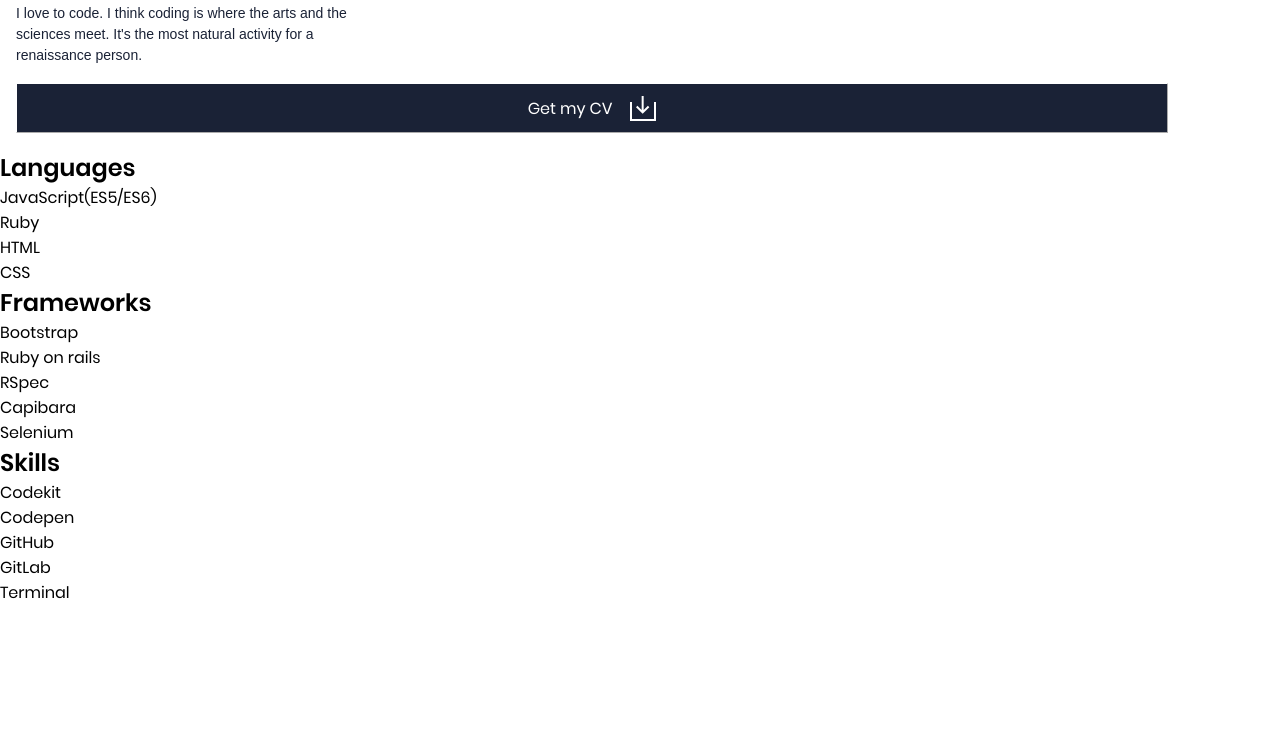
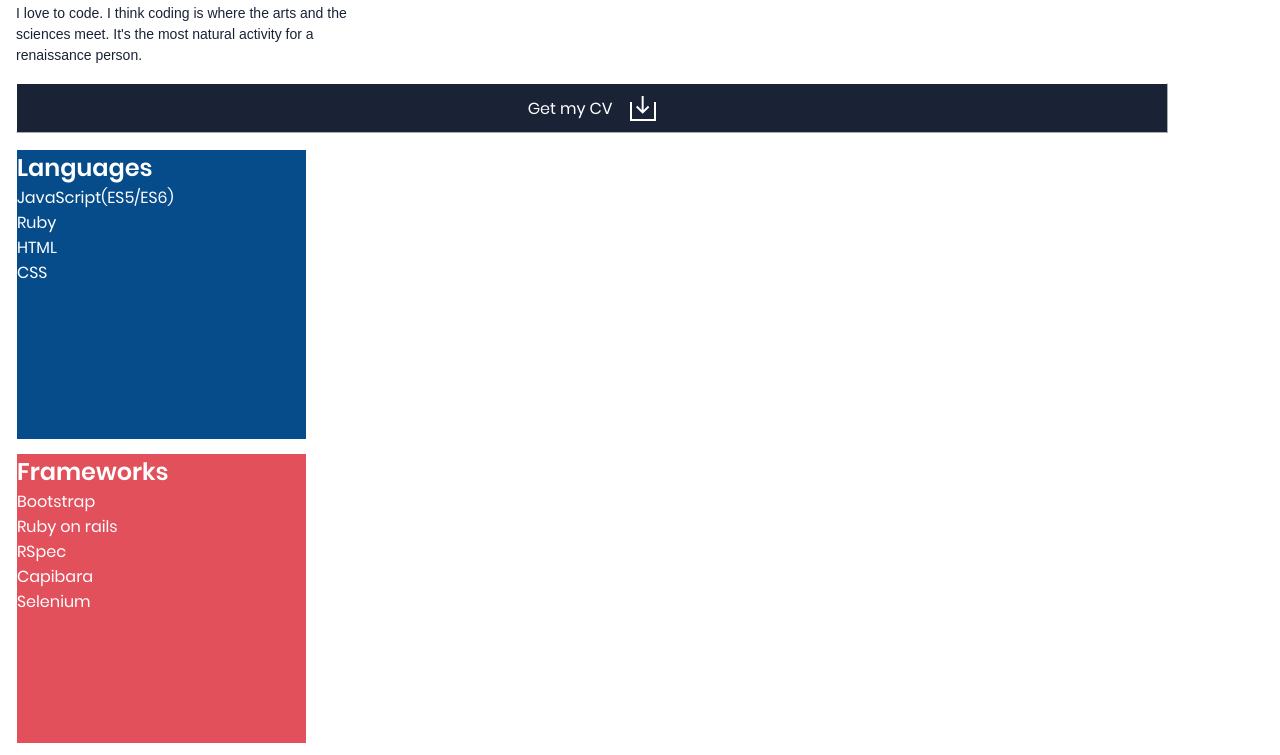
Before and after one commit to fdezcaminero/superFigmaPortfolio, a plain HTML site: page index.html in a window 1280 px wide. Shown: the part 6525-7280 px from the top of the page. Before the commit the page ends 7130 px from the top, so only its background shows below. Drawn offline with nearby package versions, Linux system fonts and the light colour scheme.

Commit message:
Style About Section

```diff
--- a/css/styles.css
+++ b/css/styles.css
@@ -195,3 +195,35 @@
 .PoppinsSemiBold {
   font-family: PoppinsSemiBold, sans-serif
 }
+
+.blueRectangle {
+  background-color: #064c8a;
+  height: 289px;
+  width: 289px;
+  position: relative;
+  color: white;
+  margin-bottom: 15px;
+}
+
+.redRectangle {
+  background-color: #e2505c;
+  height: 289px;
+  width: 289px;
+  position: relative;
+  color: white;
+  margin-bottom: 27px;
+}
+
+.yellowRectangle {
+  background-color: #ffc04f;
+  height: 289px;
+  width: 289px;
+  position: relative;
+  color: white;
+  margin-bottom: 12px;
+  margin-top: -12px;
+}
+
+.marginleft17 {
+  margin-left: 17px;
+}
--- a/index.html
+++ b/index.html
@@ -145,7 +145,7 @@
             <div>
                 <section></section>
 
-                <section>
+                <section class="blueRectangle marginleft17">
                     <h2 class="PoppinsSemiBold">Languages</h2>
                     <ul>
                         <li class="PoppinsRegular">JavaScript(ES5/ES6)</li>
@@ -159,7 +159,7 @@
             <div>
                 <section></section>
 
-                <section>
+                <section class="redRectangle marginleft17">
                     <h2 class="PoppinsSemiBold">Frameworks</h2>
 
                     <ul>
@@ -175,7 +175,7 @@
             <div>
                 <section></section>
 
-                <section>
+                <section class="yellowRectangle marginleft17">
                     <h2 class="PoppinsSemiBold">Skills</h2>
 
                     <ul>
```
